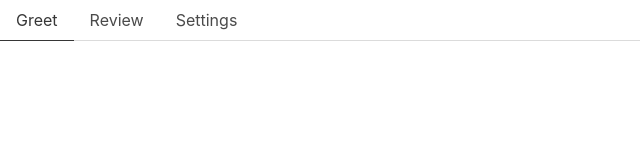
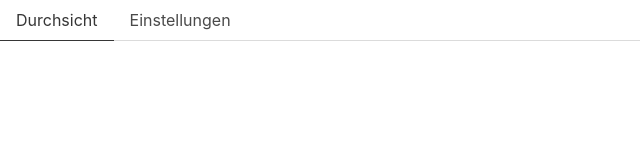
Before and after one commit to Bradyphrenia/biene, a Vue app: page / in a window 1280 px wide. Shown: the top 160 px of the page, without its empty margins (0-640 px from the left). Built offline with nearby package versions, Linux system fonts and the light colour scheme.

Commit message:
style: translate tabs to german

```diff
--- a/src/App.vue
+++ b/src/App.vue
@@ -2,9 +2,9 @@
   <!-- TODO: highlight active tab -->
   <div class="tabs">
     <ul>
-      <li><router-link to="/test">Greet</router-link></li>
-      <li><router-link to="/review">Review</router-link></li>
-      <li><router-link to="/settings">Settings</router-link></li>
+      <!-- <li><router-link to="/test">Greet</router-link></li> -->
+      <li><router-link to="/review">Durchsicht</router-link></li>
+      <li><router-link to="/settings">Einstellungen</router-link></li>
     </ul>
   </div>
   <Suspense>
```
